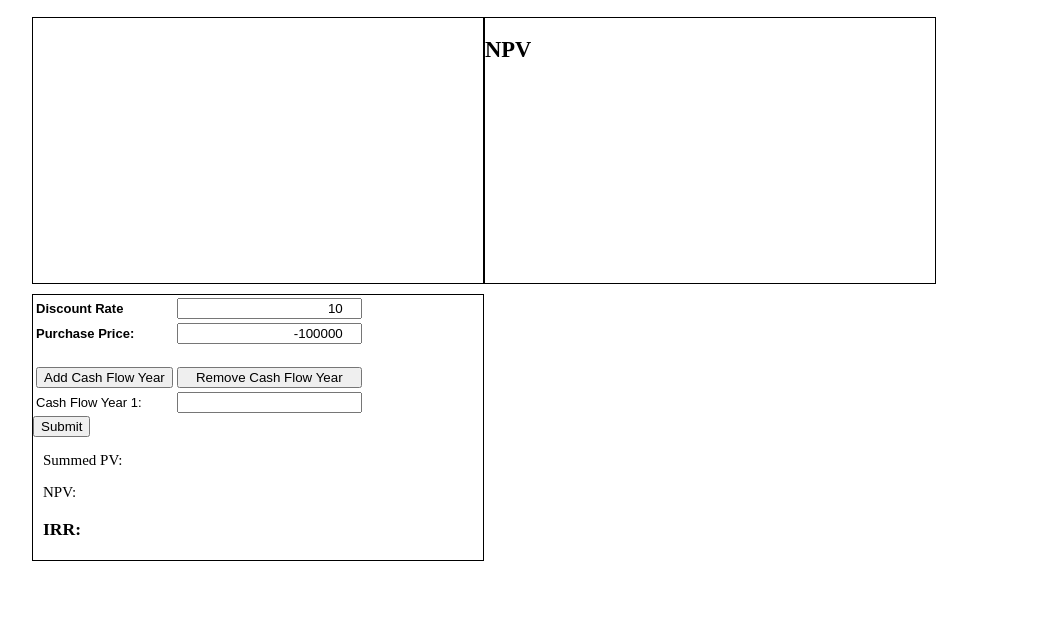
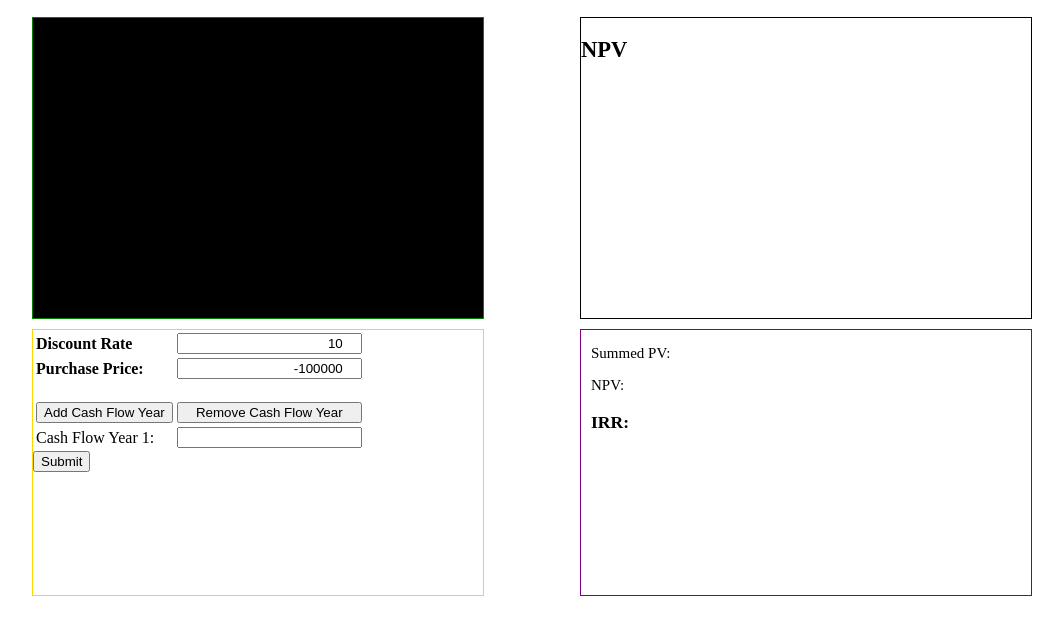
Before and after one commit to ides15/freelance, a plain HTML site: page IRR/index.html in a window 1280 px wide. Shown: the part 75-710 px from the top of the page, without its empty margins (108-1171 px from the left). Drawn offline with Linux system fonts and the light colour scheme; files that its build step writes are made by us from their sources.

Commit message:
Added styling for the calculator

```diff
--- a/IRR/index.html
+++ b/IRR/index.html
@@ -1,25 +1,84 @@
 <html>
 
 <head>
-	<link href='style.css' rel='stylesheet'>
+	<style>
+		.container {
+			width: 1000px;
+			height: 800px;
+			margin: 0px auto;
+			padding: 10px;
+			font-size: 15px;
+		}
+
+		.box {
+			float: left;
+			width: 450px;
+			height: 265px;
+			margin-bottom: 10px;
+			background-color: white;
+			border: .5px solid;
+		}
+
+		#one {
+			overflow: auto;
+			height: 300px;
+			background-color: black;
+			border-color: green;
+		}
+
+		#two {
+			float: right;
+			overflow: auto;
+			height: 300px;
+			background-color: white;
+			border-color: black;
+		}
+
+		#three {
+			overflow: auto;
+			border-color: gold;
+		}
+
+		#four {
+			float: right;
+			overflow: auto;
+			border-color: purple;
+		}
+
+		@media (max-width: 640px) {
+			#two, #four {
+				float: unset;
+			}
+
+			.box {
+				float: unset;
+				display: flex;
+				flex-direction: column;
+			}
+		}
+	</style>
 </head>
 
 <body>
 	<div class="container">
 		<h1><strong>NPV</strong></h1>
 
+		<!-- VIDEO -->
 		<div class="box" id="one">
 			<!-- <video width="320" height="240" controls style="width:100%;height:100%;">
 				<source src="ice_video_20170520-141641.mp4" type="video/mp4">
 				<source src="movie.ogg" type="video/ogg">
 			</video> -->
+			<video></video>
 		</div>
 
+		<!-- NPV -->
 		<div class="box" id="two">
 			<strong><h2>NPV</h2></strong>
 			</br>
 		</div>
 
+		<!-- INPUTS -->
 		<div class="box" id="three">
 			<form name="loan_form">
 				<table id="irr-table">
@@ -54,7 +113,10 @@
 				</table>
 				<button id="submit">Submit</button>
 			</form>
+		</div>
 
+		<!-- RESULTS -->
+		<div class="box" id="four">
 			<p id="sum-pv" style="margin-left: 10px">Summed PV: <span id="pv-val"></span></p>
 			<p id="npv" style="margin-left: 10px">NPV: <span id="npv-val"></span></p>
 			<h3 id="irr" style="margin-left: 10px">IRR: <span id="irr-val"></span></h3>
```
